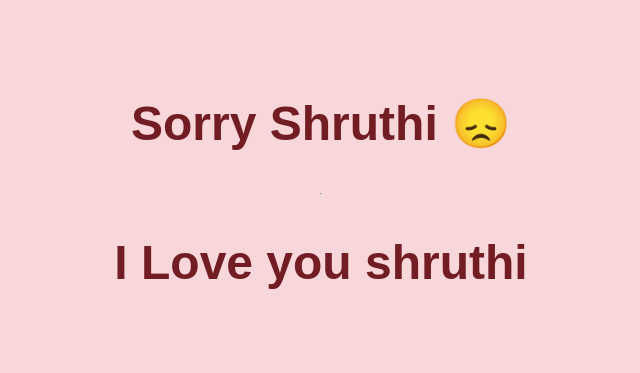
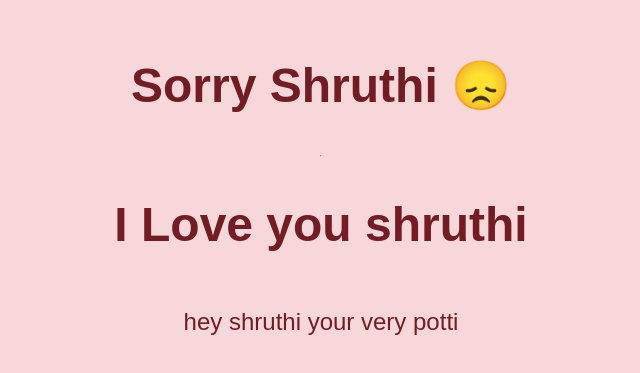
Before and after one commit to Rahul-pamula/sorry-shruthi, a plain HTML site: page index.html in a window 1280 px wide. Shown: the part 215-588 px from the top of the page, without its empty margins (319-959 px from the left). Drawn offline with Linux system fonts and the light colour scheme.

Commit message:
Auto commit on save

```diff
--- a/index.html
+++ b/index.html
@@ -27,5 +27,6 @@
 <body>
     <h1>Sorry Shruthi 😞</h1><hr>
     <h1>I Love you shruthi</h1>
+    <p>hey shruthi your very potti</p>
 </body>
 </html>
```
